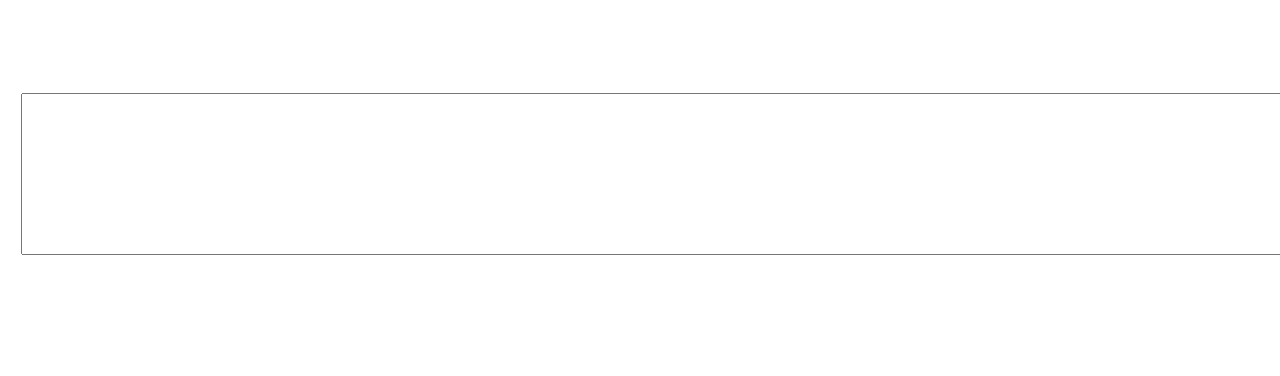
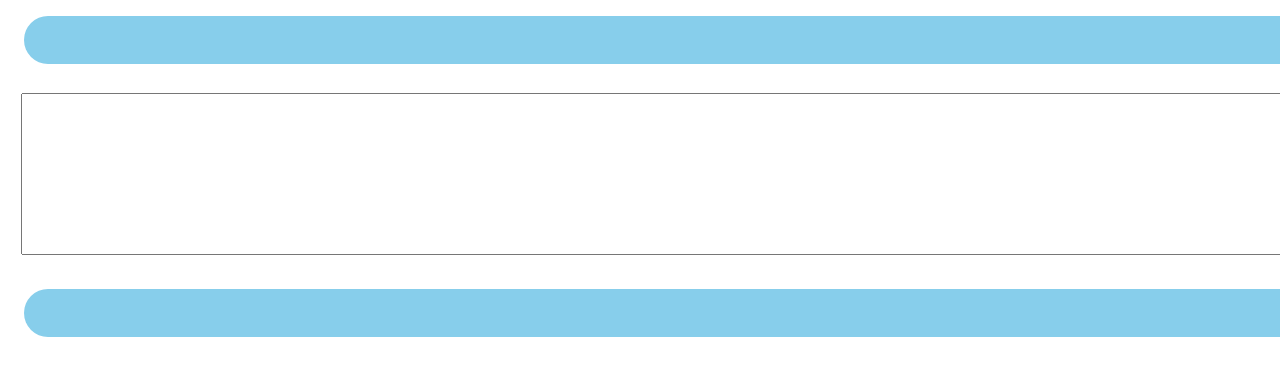
Before and after one commit to ljv5555/ecmascript, a plain HTML site: page tcu/index.html in a window 1280 px wide. Shown: the top 376 px of the page. Drawn offline with Linux system fonts and the light colour scheme.

Commit message:
Update index.html

```diff
--- a/tcu/index.html
+++ b/tcu/index.html
@@ -5,7 +5,9 @@
 
 .ta1,.infodiv{width:100%;margin:1em 1em 1em 1em;padding:1em 1em 1em 1em;}
 .ta1{height:10em;}
-.infodiv{height:1em; border-radius:2em 2em 2em 2em; border:2pt silid silver;}
+.infodiv{height:1em; border-radius:2em 2em 2em 2em; border:2pt silid silver;
+  background:skyblue;
+  }
 </style>
 <script>
 
```
